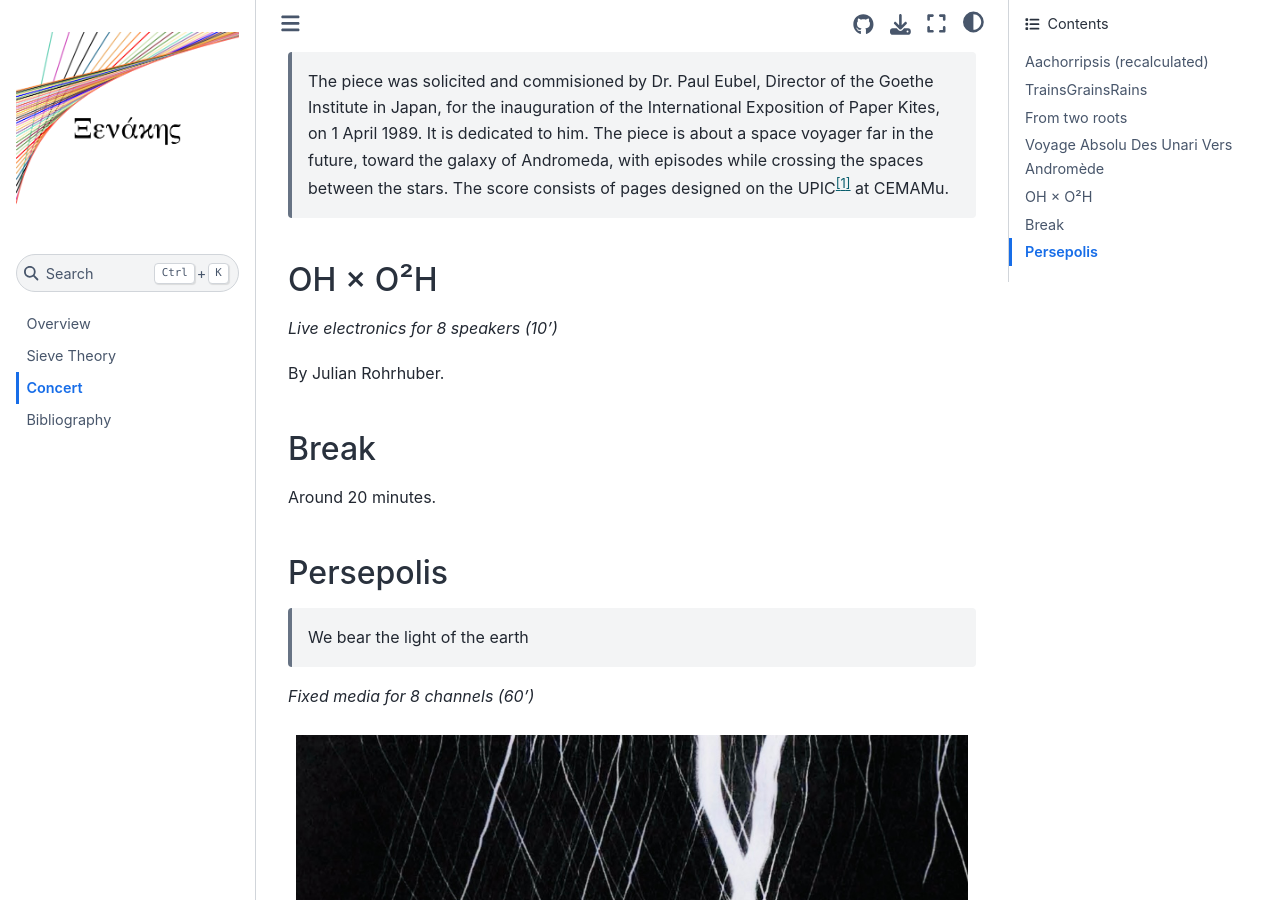
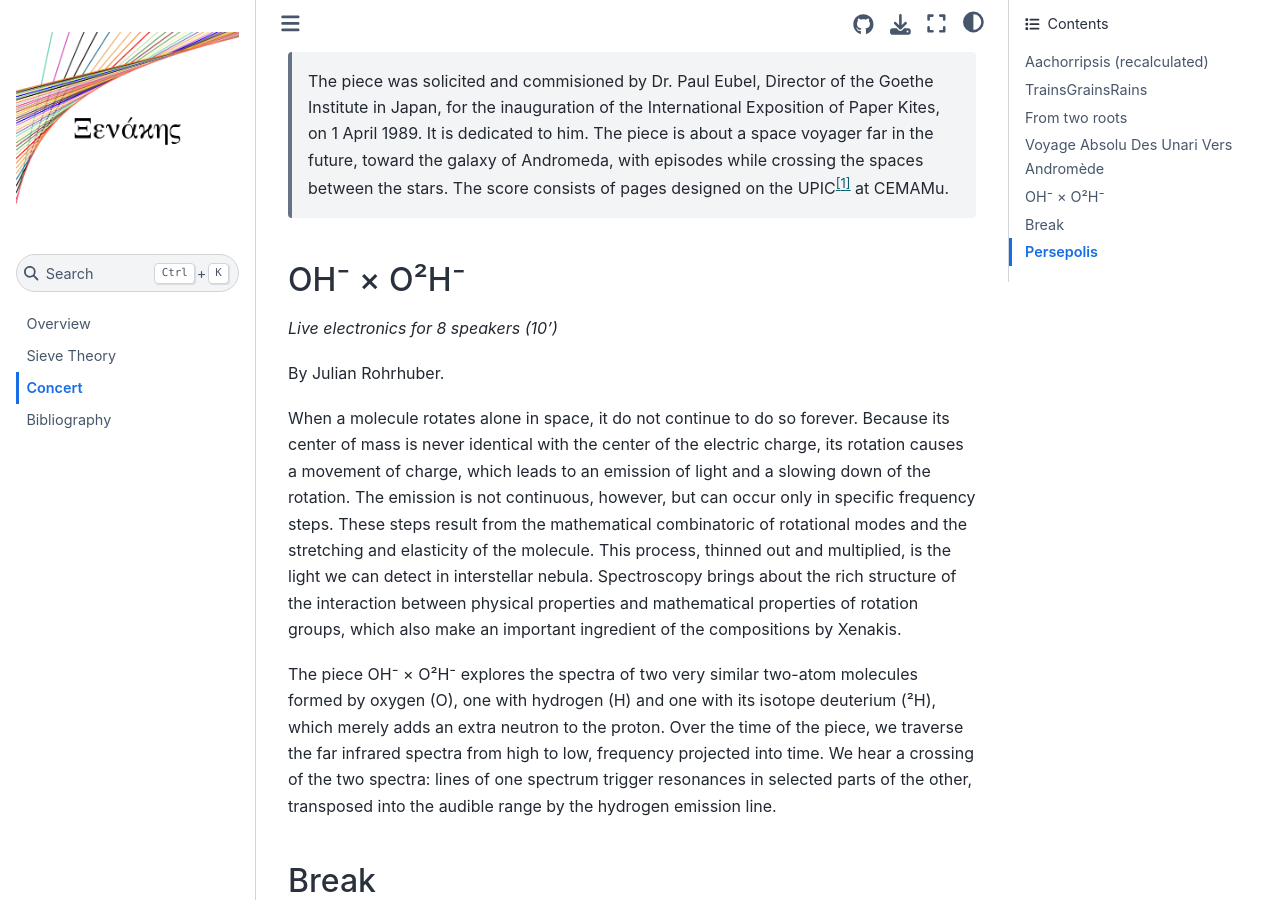
Before and after one commit to capital-G/xenakis-workgroup, a Jupyter Book: the page built from concert.md, in a window 1280 px wide and 900 px high, scrolled down 4692 px. Built offline with Jupyter Book 1.0.4 settings and Sphinx 7.4.7 and the Sphinx Book theme 1.1.4, drawn with Linux system fonts in a browser that asks for light colours; pages that are not in the unit, such as notebooks, are missing from menus; cross-references to code outside the pages are shown as plain code.

Commit message:
add text for oh x o2h

```diff
--- a/concert.md
+++ b/concert.md
@@ -88,11 +88,15 @@ This allows for a more controlled approach than the later GENDY algorithm.
 
 [^upic]: UPIC (Unite Polyagoqique Informatique du CEMAMu) is a computer system which lets one compose music simply by the graphic design of pages. The UPIC system was created and produced at CEMAMu.
 
-## OH × O²H
+## OH⁻ × O²H⁻
 
 *Live electronics for 8 speakers (10')*
 
 By Julian Rohrhuber.
+
+When a molecule rotates alone in space, it do not continue to do so forever. Because its center of mass is never identical with the center of the electric charge, its rotation causes a movement of charge, which leads to an emission of light and a slowing down of the rotation. The emission is not continuous, however, but can occur only in specific frequency steps. These steps result from the mathematical combinatoric of rotational modes and the stretching and elasticity of the molecule. This process, thinned out and multiplied, is the light we can detect in interstellar nebula. Spectroscopy brings about the rich structure of the interaction between physical properties and mathematical properties of rotation groups, which also make an important ingredient of the compositions by Xenakis.
+
+The piece OH⁻ × O²H⁻ explores the spectra of two very similar two-atom molecules formed by oxygen (O), one with hydrogen (H) and one with its isotope deuterium (²H), which merely adds an extra neutron to the proton. Over the time of the piece, we traverse the far infrared spectra from high to low, frequency projected into time. We hear a crossing of the two spectra: lines of one spectrum trigger resonances in selected parts of the other, transposed into the audible range by the hydrogen emission line.
 
 ## Break
 
```
